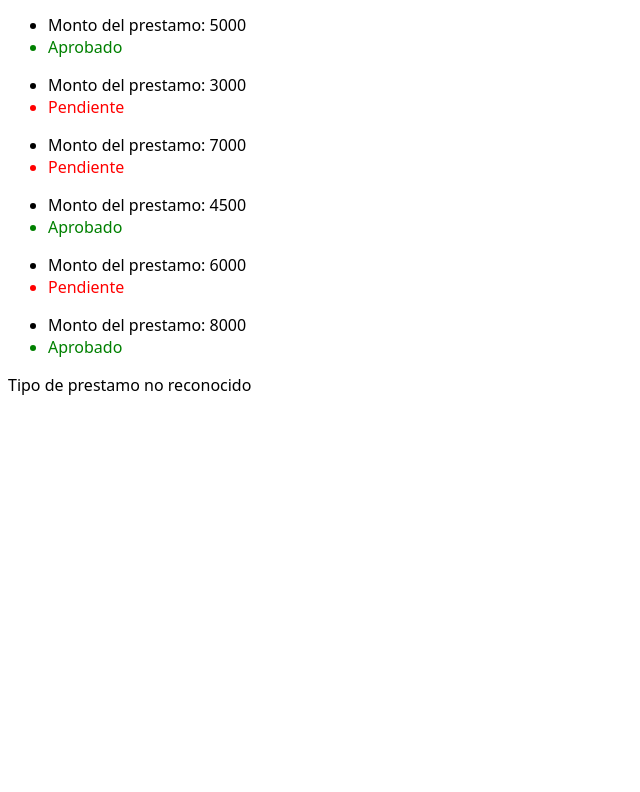
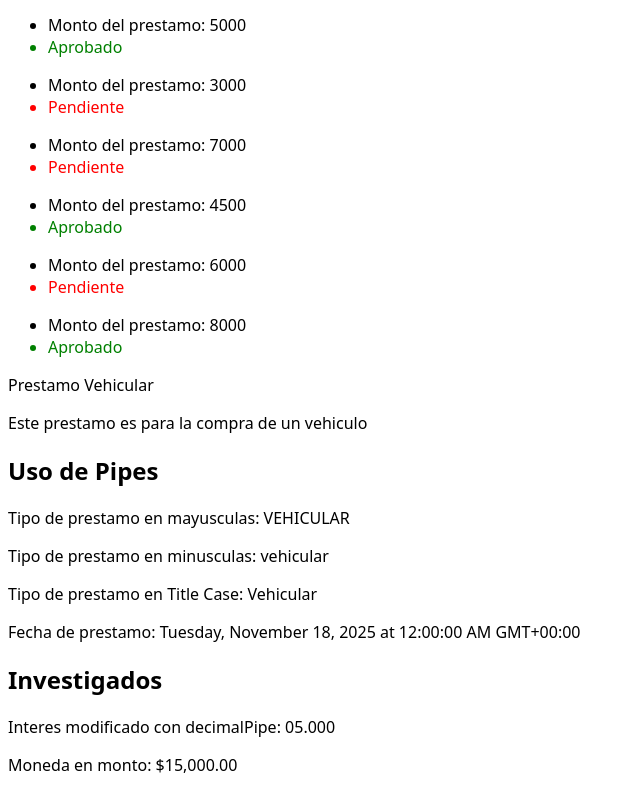
Before and after one commit to Angel-DGP/Aplicaciones-Web-Modernas-con-Angular, an Angular app: page / in a window 1280 px wide. Shown: the part 520-1312 px from the top of the page, without its empty margins (0-640 px from the left). Before the commit the page ends 932 px from the top, so only its background shows below. Built offline with nearby package versions, Linux system fonts and the light colour scheme.

Commit message:
Reto 14 - Pipes

```diff
--- a/src/app/prestamos/prestamos.html
+++ b/src/app/prestamos/prestamos.html
@@ -32,3 +32,12 @@
 <p>Tipo de prestamo no reconocido</p>
 }
 }
+<h2>Uso de Pipes</h2>
+<p>Tipo de prestamo en mayusculas: {{prestamo.tipo | uppercase}}</p>
+<p>Tipo de prestamo en minusculas: {{prestamo.tipo | lowercase}}</p>
+<p>Tipo de prestamo en Title Case: {{prestamo.tipo | titlecase}}</p>
+<p>Fecha de prestamo: {{'11/18/2025' | date:'full'}}</p>
+
+<h2>Investigados</h2>
+<p>Interes modificado con decimalPipe: {{prestamo.interes | number:'2.3-3'}}</p>
+<p>Moneda en monto: {{prestamo.monto | currency:'USD'}}</p>
--- a/src/app/prestamos/prestamos.ts
+++ b/src/app/prestamos/prestamos.ts
@@ -1,9 +1,10 @@
 import { Component } from '@angular/core';
 import { Transacciones } from '../transacciones/transacciones';
+import { UpperCasePipe, LowerCasePipe, DatePipe, TitleCasePipe, DecimalPipe, CurrencyPipe } from '@angular/common';
 
 @Component({
   selector: 'app-prestamos',
-  imports: [Transacciones],
+  imports: [Transacciones, UpperCasePipe, LowerCasePipe, DatePipe, TitleCasePipe, DecimalPipe, CurrencyPipe],
   templateUrl: './prestamos.html',
   styleUrl: './prestamos.css',
 })
@@ -18,7 +19,7 @@ export class Prestamos {
     {id: 6, nombre: "Sofia Lopez", monto: 8000, estado: "Aprobado"},
   ]
   prestamo={
-    id: 1, tipo: 'v', interes: 5.5
+    id: 1, tipo: 'vehicular', interes: 5, monto: 15000
   }
   redirigir = false;
   cambioRedireccion(){
```
